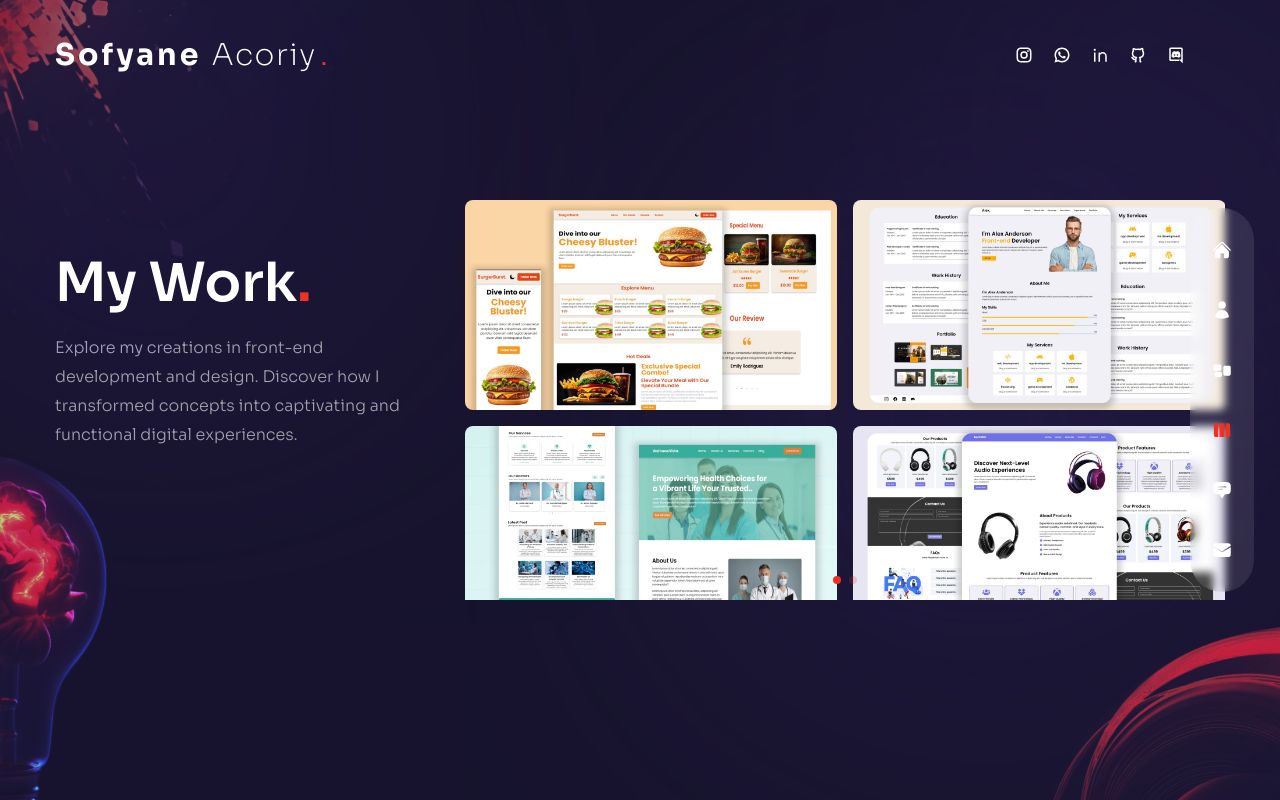
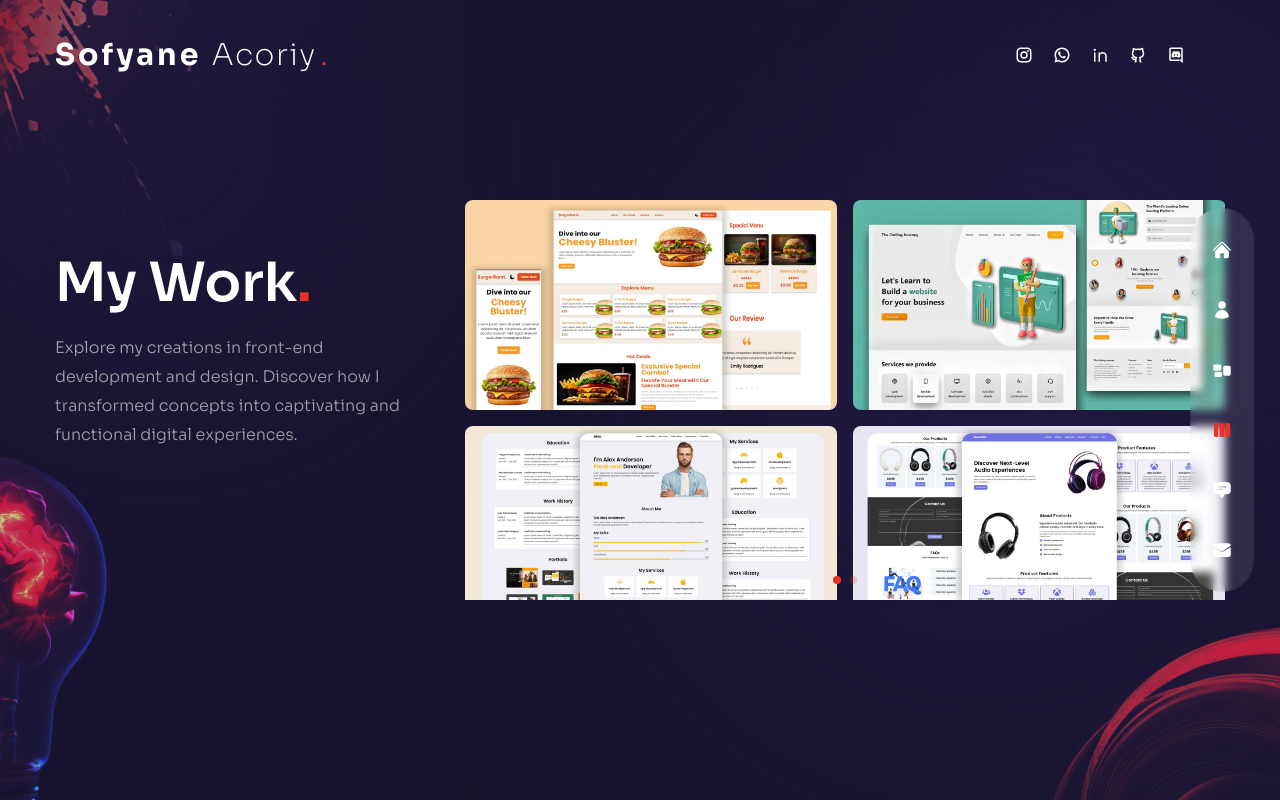
Before and after one commit to Acoriy/My-Portfulio-Next.Js, a Next.js app: page /work in a window 1280 px wide. Built offline with nearby package versions, Linux system fonts and the light colour scheme.

Commit message:
Laste Update

```diff
--- a/components/Nav.js
+++ b/components/Nav.js
@@ -48,7 +48,6 @@
                       href={link.path}
                       key={index}>
 
-
                   {/* Tooltip  */}
                   <div className='absolute pr-14 right-0 hidden xl:group-hover:flex'>
                       <div className='bg-white relative flex text-primary items-center p-[6px] rounded-[3px]'>
--- a/components/WorkSlider.js
+++ b/components/WorkSlider.js
@@ -10,13 +10,13 @@
         },
         {
           title: "title",
-          path: "/work2.jpg",
-          link: "https://portfulio-templet.netlify.app",
+          path: "/work-7.jpg",
+          link: "https://education-landing-page-reactjs.netlify.app",
         },
         {
           title: "title",
-          path: "/work3.jpg",
-          link: "https://doctore-landing-page.vercel.app/",
+          path: "/work2.jpg",
+          link: "https://portfulio-templet.netlify.app",
         },
         {
           title: "title",
@@ -30,7 +30,7 @@
         {
           title: "title",
           path: "/work5.jpg",
-          link: "https://trippixietravel.netlify.app/",
+          link: "https://tippixtravel.netlify.app",
         },
         {
           title: "title",
```
Also changed, not shown: public/avatar4.png (deleted), public/work-7.jpg (added).
